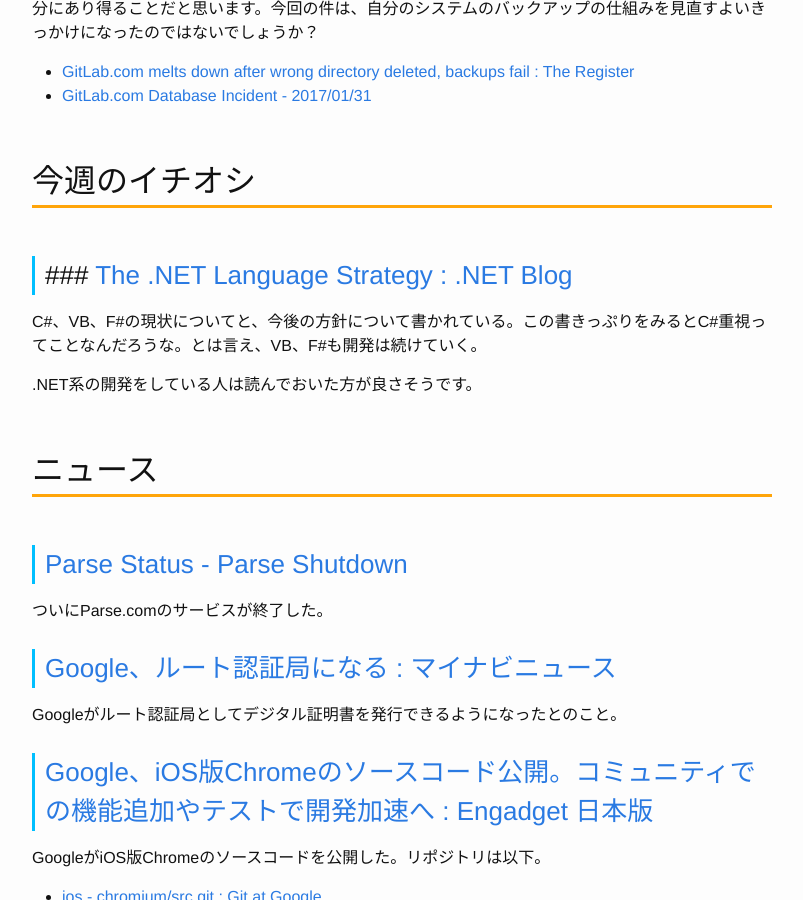
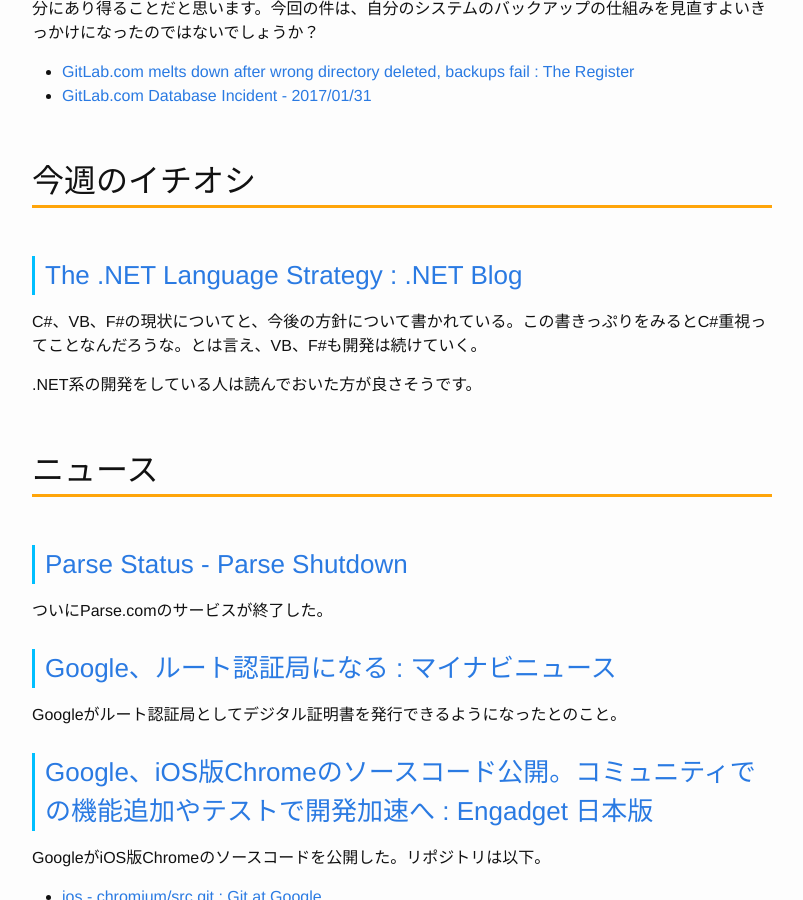
Before and after one commit to Gather-Tech/Gather-Tech.github.io, a Jekyll site: the page built from _posts/2017/2017-02-06-Gather32.md, in a window 1280 px wide and 900 px high, scrolled down 704 px. Shown: the whole window, without its empty margins (238-1041 px from the left). Built offline with Jekyll 4.4.1, drawn with Linux system fonts in a browser that asks for light colours.

Commit message:
fix type

```diff
--- a/_posts/2017/2017-02-06-Gather32.md
+++ b/_posts/2017/2017-02-06-Gather32.md
@@ -17,7 +17,7 @@
 
 ## 今週のイチオシ
 
-### ### [The .NET Language Strategy : .NET Blog](https://blogs.msdn.microsoft.com/dotnet/2017/02/01/the-net-language-strategy/)
+### [The .NET Language Strategy : .NET Blog](https://blogs.msdn.microsoft.com/dotnet/2017/02/01/the-net-language-strategy/)
 
 C#、VB、F#の現状についてと、今後の方針について書かれている。この書きっぷりをみるとC#重視ってことなんだろうな。とは言え、VB、F#も開発は続けていく。
 
```
